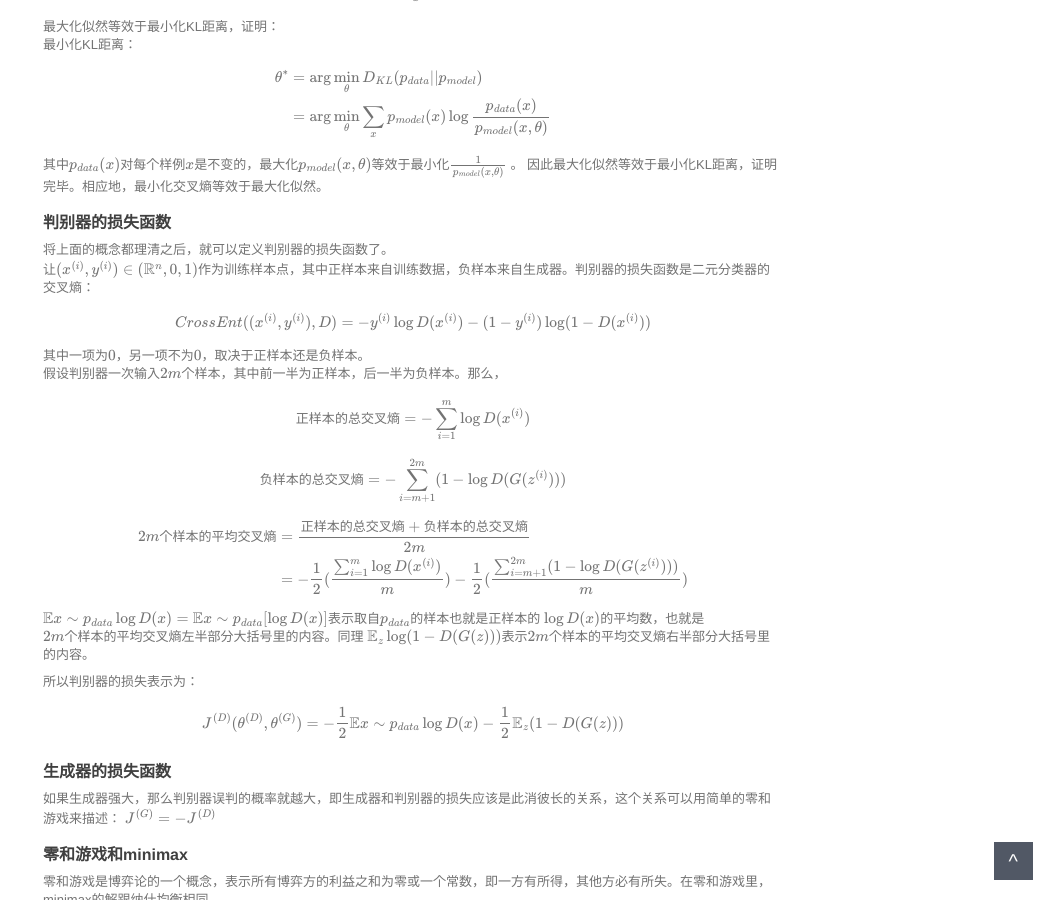
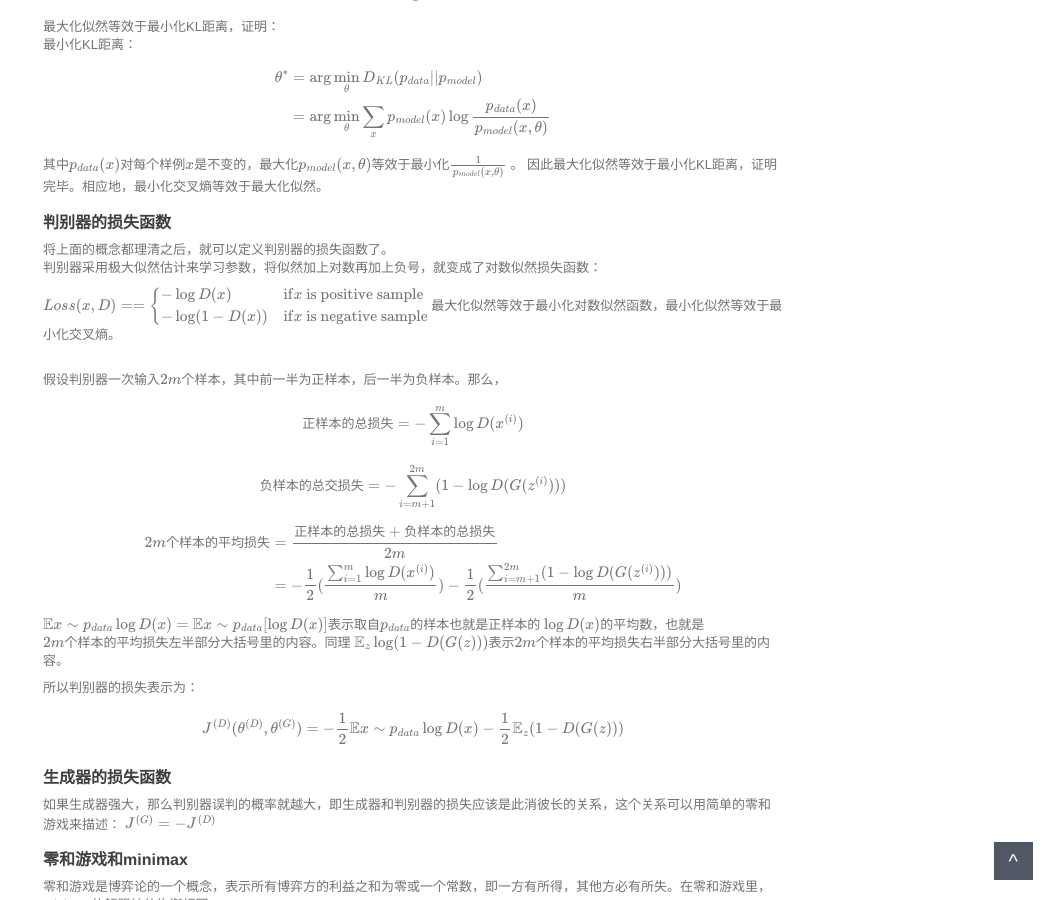
Before and after one commit to NLPpupil/NLPpupil.github.io, a Jekyll site: the page built from _posts/2018-06-14-生成式对抗网络原始版本.md, in a window 1280 px wide and 900 px high, scrolled down 1515 px. Shown: the whole window, without its empty margins (227-1280 px from the left). Built offline with Jekyll 4.4.1, drawn with Linux system fonts in a browser that asks for light colours; formulas are drawn with MathJax 3; comment, search, counter and statistics services are not loaded.

Commit message:
modify GAN

```diff
--- a/_posts/2018-06-14-生成式对抗网络原始版本.md
+++ b/_posts/2018-06-14-生成式对抗网络原始版本.md
@@ -84,34 +84,37 @@ $$
 #### 判别器的损失函数
 将上面的概念都理清之后，就可以定义判别器的损失函数了。
 <br>
-让$(x^{(i)},y^{(i)}) \in (\mathbb{R}^n,\{0,1\})$作为训练样本点，其中正样本来自训练数据，负样本来自生成器。判别器的损失函数是二元分类器的交叉熵：
+判别器采用极大似然估计来学习参数，将似然加上对数再加上负号，就变成了对数似然损失函数：
 
 $$
-CrossEnt((x^{(i)},y^{(i)}),D) = -y^{(i)}\log D(x^{(i)}) - (1-y^{(i)}) \log (1-D(x^{(i)}))
+Loss(x,D) ==\left\{\begin{array}{ll}
+ -\log D(x) &\textrm{if$x$ is positive sample}\\
+ -\log (1-D(x))&\textrm{if$x$ is negative sample}
+\end{array}\right.
 $$
+最大化似然等效于最小化对数似然函数，最小化似然等效于最小化交叉熵。
 
-其中一项为$0$，另一项不为$0$，取决于正样本还是负样本。
 <br>
 假设判别器一次输入$2m$个样本，其中前一半为正样本，后一半为负样本。那么，
 
 $$
-正样本的总交叉熵 = -\sum_{i=1}^m \log D(x^{(i)})
+正样本的总损失 = -\sum_{i=1}^m \log D(x^{(i)})
 $$
 
 $$
-负样本的总交叉熵 = -\sum_{i=m+1}^{2m} (1-\log D(G(z^{(i)})))
+负样本的总交损失 = -\sum_{i=m+1}^{2m} (1-\log D(G(z^{(i)})))
 $$
 
 $$
 \begin{equation}
 \begin{split}
-2m个样本的平均交叉熵 &= \frac{正样本的总交叉熵+负样本的总交叉熵}{2m} \\
+2m个样本的平均损失 &= \frac{正样本的总损失+负样本的总损失}{2m} \\
                   &= -\frac{1}{2}(\frac{\sum_{i=1}^m \log D(x^{(i)})}{m}) -\frac{1}{2}(\frac{\sum_{i=m+1}^{2m} (1-\log D(G(z^{(i)})))}{m})
 \end{split}
 \end{equation}
 $$
 
-$\mathbb{E}{x \sim p_{data}} \log D(x) = \mathbb{E}{x \sim p_{data}} [\log D(x)]$表示取自$p_{data}$的样本也就是正样本的 $\log D(x)$的平均数，也就是$2m个样本的平均交叉熵$左半部分大括号里的内容。同理 $\mathbb{E}_z\log(1-D(G(z)))$表示$2m个样本的平均交叉熵$右半部分大括号里的内容。
+$\mathbb{E}{x \sim p_{data}} \log D(x) = \mathbb{E}{x \sim p_{data}} [\log D(x)]$表示取自$p_{data}$的样本也就是正样本的 $\log D(x)$的平均数，也就是$2m个样本的平均损失$左半部分大括号里的内容。同理 $\mathbb{E}_z\log(1-D(G(z)))$表示$2m个样本的平均损失$右半部分大括号里的内容。
 
 所以判别器的损失表示为：
 
```
Also changed, not shown: 1 other file.
